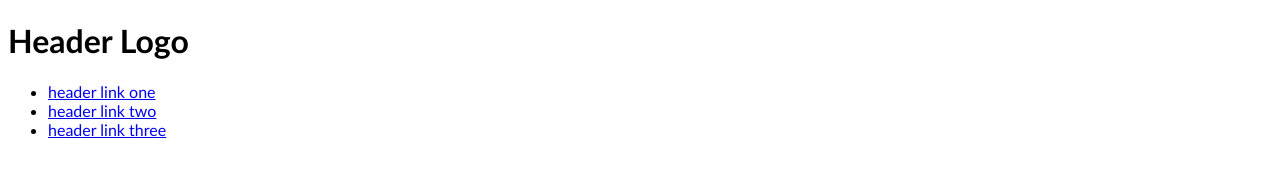
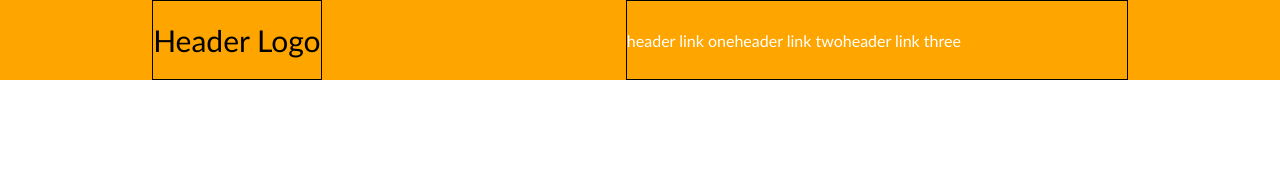
Before and after one commit to quinnoneal/foundations-landing-page, a plain HTML site: page index.html in a window 1280 px wide. Drawn offline with Linux system fonts and the light colour scheme.

Commit message:
Style header version 0.1

```diff
--- a/index.html
+++ b/index.html
@@ -7,11 +7,13 @@
     </head>
     <body>
         <div class="header">
-            <div class="left-links">
-                <h1>Header Logo</h1>
+            <div class="left-header">
+                <div class="logo">
+                    Header Logo
+                </div>
             </div>
-            <div class="right-links">
-                <ul>
+            <div class="right-header">
+                <ul class="right-links">
                     <li><a href="#">header link one</a></li>
                     <li><a href="#">header link two</a></li>
                     <li><a href="#">header link three</a></li>
--- a/style.css
+++ b/style.css
@@ -1,3 +1,50 @@
 body {
     font-family: 'Trebuchet MS', 'Lucida Sans Unicode', 'Lucida Grande', 'Lucida Sans', Arial, sans-serif;
+    display: flex;
+    flex-direction: column;
+    justify-content: space-between;
+    margin: 0;
 }
+
+.header {
+    display: flex;
+    justify-content: space-around;
+    background-color: orange;
+    height: 80px;
+}
+
+.left-header {
+    display: flex;
+    align-items: center;
+    border: 1px solid black;
+
+}
+
+.logo {
+    font-size: 30px;
+}
+
+.right-header {
+    display: flex;
+    width: 500px;
+    justify-content: space-between;
+    align-items: center;
+    border: 1px solid black;
+}
+
+.right-links {
+    display: flex;
+}
+
+a {
+    /* this removes the line under our links */
+    text-decoration: none;
+    color: white;
+}
+
+ul {
+    /* this removes the bullet points from links */
+    list-style-type: none;
+    padding: 0;
+    margin: 0;
+}
```
